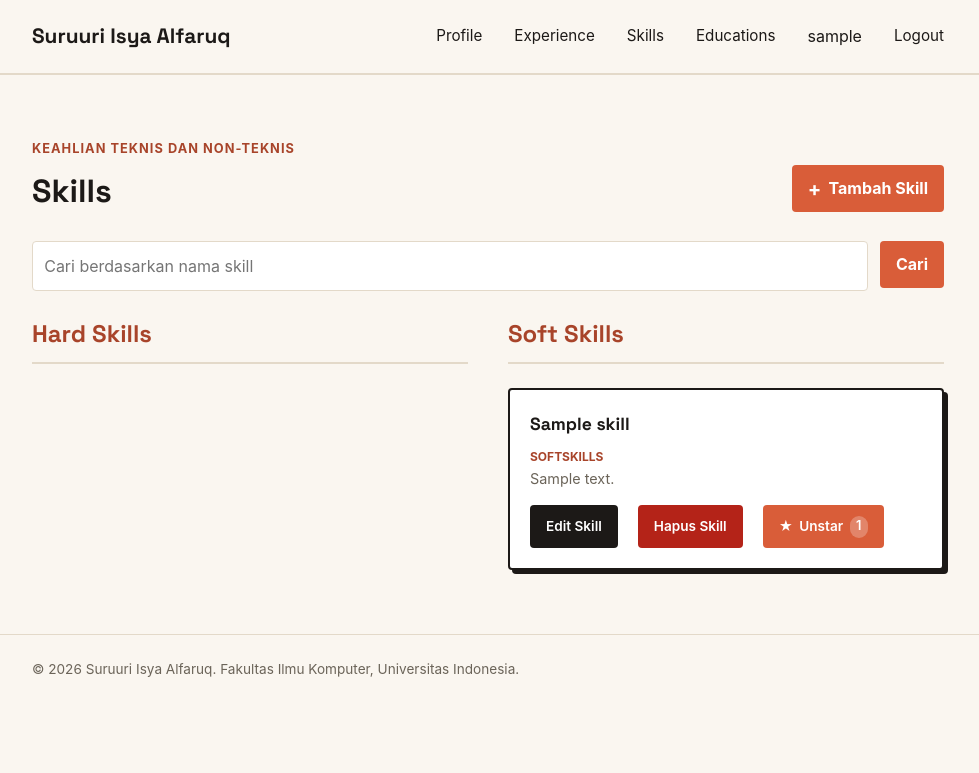
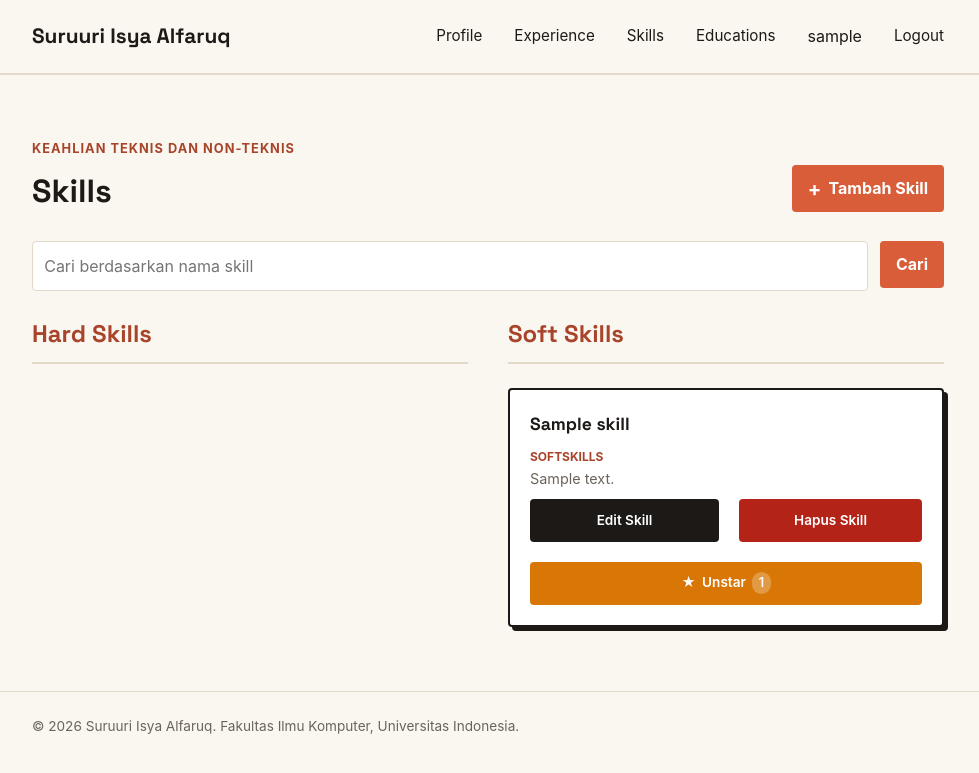
Before and after one commit to SuruuriIsyaAlfaruq2/myportofolio, a Django app: page /skills/ in a window 1280 px wide. Shown: the top 773 px of the page, without its empty margins (152-1131 px from the left). Run offline with Django 5.2, Linux system fonts and the light colour scheme; a user stored in the database is signed in; tables that the repository leaves empty hold one stand-in row (values such as "Sample post").

Commit message:
design: memperbaiki masalah tempat tombol pada setiap card dan memperbarui warna tombol star

```diff
--- a/static/css/style.css
+++ b/static/css/style.css
@@ -14,6 +14,10 @@
     --accent-dark-hover: #85321d;
     --line: #e3d9c9;
     --text-muted: #6b6459;
+    --star-nonactive: #6b7280;
+    --star-nonactive-hover: #4b5563;
+    --star-active: #d97706;
+    --star-active-hover: #b45309;
     --radius: 4px;
 }
 
@@ -241,6 +245,25 @@
     justify-content: space-between;
 }
 
+.skill-card-actions .hard-skill-actions > *{
+    display: flex;
+    flex-direction: column;
+    gap: 8px;
+    margin: 20px;
+    align-items: stretch;
+    min-width: 130px;
+}
+.skill-card-actions > *,
+.skill-card-actions form,
+.skill-card-actions button,
+.skill-card-actions .button,
+.skill-card-actions .skill-status button{
+    min-width: 130px;
+    justify-content: center;
+    width: 100% ;
+    display: flex;
+}
+
 .skill-icon {
     flex-shrink: 0;
     width: 50px;
@@ -262,6 +285,7 @@
 
 .skill-info {
     flex-grow: 1;
+    margin-bottom: 10px;
 }
 
 .skill-name {
@@ -461,6 +485,7 @@
 .experience-description,
 .empty-state {
     color: var(--text-muted);
+    margin-bottom: 10px;
 }
 
 .experience-status {
@@ -607,18 +632,30 @@
     align-items: center;
     flex-wrap: wrap;
     gap: 20px;
-    margin-top: 1rem;
+    margin-top: auto;
+    width: 100%;
+}
+
+.project-actions > *{
+    flex: 1 1 180px;
+    min-width: 0;
+}
+.project-actions form,
+.project-actions button,
+.project-actions .button {
+    width: 100%;
+    margin: 0;
+    box-sizing: border-box;
+    display: flex;
+    align-items: center;
+    justify-content: center;
+    text-align: center;
 }
 
 .project-actions .button {
     font-size: 0.85rem;
     font-weight: 600;
-}
-
-.project-card-actions {
-    display: flex;
-    flex-direction: column;
-    margin-top: auto;
+    flex: 1 1 calc(50% - 10px);
 }
 
 .hide {
@@ -720,11 +757,19 @@
     display: inline-flex;
     align-items: center;
     gap: 0.4rem;
-    background: var(--ink);
+    background: var(--star-nonactive);
+    margin-top: 20px;
+}
+.button-star:hover{
+    background: var(--star-nonactive-hover);
 }
 
 .button-star.is-starred {
-    background: var(--accent);
+    background: var(--star-active);
+}
+
+.button-star.is-starred:hover{
+    background: var(--star-active-hover);
 }
 
 .star-count {
--- a/templates/educations.html
+++ b/templates/educations.html
@@ -65,7 +65,7 @@
                                         </h4>
                                     </div>
                                 </div>
-                                <div class="education-card-actions">
+                                <div class="skill-card-actions education-card-actions">
                                     {%if is_permissible %}
                                         <a href="{% url 'main:edit_educations' education.id%}"
                                         class="button button-secondary">
--- a/templates/experience.html
+++ b/templates/experience.html
@@ -39,7 +39,6 @@
                             <h2>{{ experience.title }}</h2>
                             <span class="experience-category">{{ experience.category }}</span>
                             <p class="experience-description">{{ experience.description }}</p>
-                                <div class="project-card-actions experience-card-actions">
                             <div class="project-actions experience-actions">
                                 {% if is_permissible %}
                                     <a href="{% url 'main:edit_experience' experience.id%}"
@@ -52,7 +51,6 @@
                                     {% include "components/experience_delete_modal.html" with experience=experience %}
                                 {% endif %}
                                 {% include "components/experience_star.html" with experience=experience %}
-                                    </div>
                             </div>
                         </article>
                     {% empty %}
--- a/templates/skills.html
+++ b/templates/skills.html
@@ -53,7 +53,7 @@
                                             {% endif %}
                                             <p class="skill-desc skill-hard-desc">{{ skill.description }}</p>
                                         </div>
-                                        <div class="skill-card-actions">
+                                        <div class="skill-card-actions hard-skill-actions">
                                             {%if is_permissible %}
                                                 <a href="{% url 'main:edit_skills' skill.id%}"
                                                 class="button button-secondary button-edit-hard-skill">
```
Lines whose indentation alone changed are shown as unchanged.
